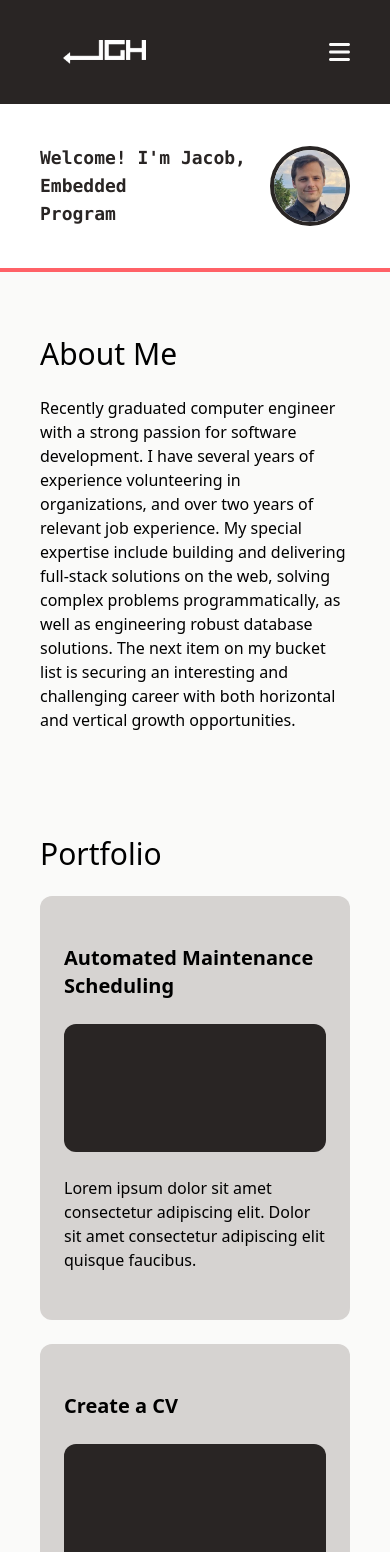
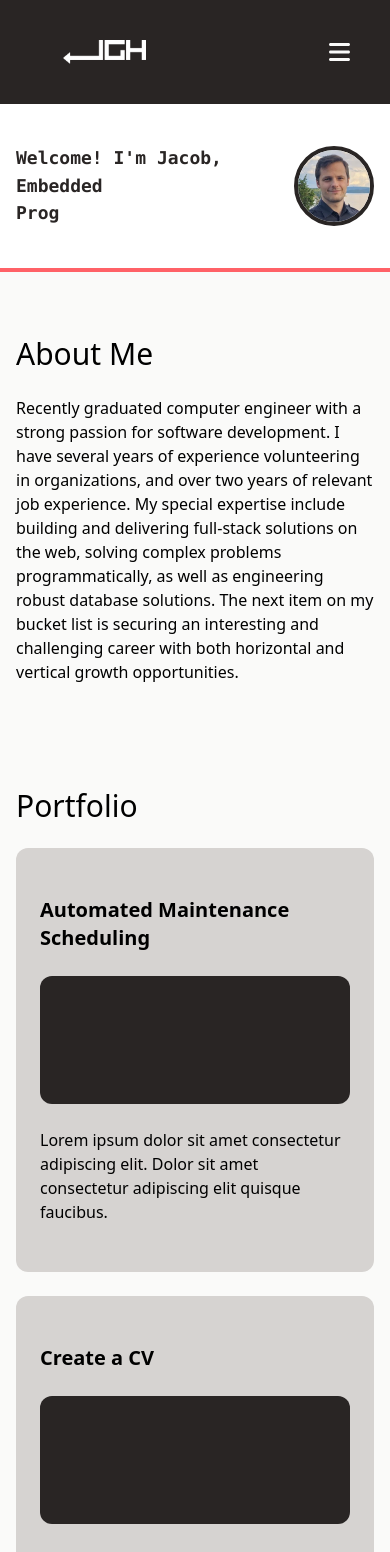
Before and after one commit to jacobg431/jacobgomezhansen.net, a React (Vite) app: page / in a window 390 px wide. Shown: the top 1552 px of the page. Built offline with nearby package versions, Linux system fonts and the light colour scheme.

Commit message:
Added very small screen breakpoint and adjusted paddings across webpage for full responsiveness to 320px

```diff
--- a/src/components/items/libraryItem.jsx
+++ b/src/components/items/libraryItem.jsx
@@ -1,7 +1,7 @@
 function LibraryItem(props) {
     return (
         <>
-            <div className="flex flex-col xs:flex-row w-full p-6 gap-6 text-center xs:text-left items-center bg-stone-300 rounded-xl">
+            <div className="flex flex-col xs:flex-row p-6 gap-6 text-center xs:text-left items-center bg-stone-300 rounded-xl">
                 <div className="min-w-20 h-24 bg-stone-800"></div>
                 <div className="">
                     <h3 className="text-xl font-bold py-2">{props.title}</h3>
--- a/src/components/sections/expertise.jsx
+++ b/src/components/sections/expertise.jsx
@@ -3,7 +3,7 @@ import ExpertiseItem from '../items/expertiseItem'
 function Expertise() {
     return (
         <>
-            <section id="expertise" className="p-10 bg-stone-50">
+            <section id="expertise" className="px-4 py-10 2xs:p-10 bg-stone-50">
                 <h2 className="text-3xl py-6">Expertise</h2>
                 <div className="grid grid-cols-[repeat(auto-fit,_minmax(150px,_1fr))] gap-6">
                     <ExpertiseItem title="Full-Stack Programming" />
--- a/src/components/sections/header.jsx
+++ b/src/components/sections/header.jsx
@@ -10,7 +10,7 @@ function Header() {
     const typewriterWrapperStyling =
         'inline-block w-[12rem] xs:w-[16rem] sm:w-[20rem] lg:w-auto text-lg xs:text-2xl sm:text-3xl lg:text-4xl font-mono font-bold'
     const preTypewriterStyling = 'inline-block w-auto whitespace-pre'
-    const typewriterStyling = 'inline-block w-auto xs:min-h-0 items-center whitespace-normal'
+    const typewriterStyling = 'inline-block w-auto min-h-0 items-center whitespace-normal'
     const typewriterStrings = ['Software Developer', 'Embedded Programmer', 'Computer Engineer']
 
     // State-related constants
@@ -58,7 +58,7 @@ function Header() {
         <>
             <header
                 id="header"
-                className="flex items-center p-10 border-b-4 border-b-red gap-8 relative hover:bg-black duration-400"
+                className="flex items-center px-4 py-10 2xs:p-10 gap-4 2xs:gap-8 border-b-4 border-b-red relative hover:bg-black duration-400"
                 style={{ justifyContent: flipped ? 'center' : 'space-between' }}
                 onMouseEnter={onHeaderMouseEnter}
                 onMouseLeave={onHeaderMouseLeave}
--- a/src/components/sections/introduction.jsx
+++ b/src/components/sections/introduction.jsx
@@ -1,7 +1,7 @@
 function Introduction() {
     return (
         <>
-            <section id="intro" className="p-10 bg-stone-50">
+            <section id="intro" className="px-4 py-10 2xs:p-10 bg-stone-50">
                 <h2 className="text-3xl py-6">About Me</h2>
                 <p className="max-w-3xl">
                     Recently graduated computer engineer with a strong passion for software development. I have several
--- a/src/components/sections/library.jsx
+++ b/src/components/sections/library.jsx
@@ -3,7 +3,7 @@ import LibraryItem from '../items/libraryItem'
 function Library() {
     return (
         <>
-            <section id="library" className="p-10 bg-stone-50">
+            <section id="library" className="px-4 py-10 2xs:p-10 bg-stone-50">
                 <h2 className="text-3xl py-6">Library</h2>
                 <div className="grid grid-cols-[repeat(auto-fit,_minmax(16rem,_1fr))] xs:grid-cols-[repeat(auto-fit,_minmax(24rem,_1fr))] gap-6">
                     <LibraryItem
--- a/src/components/sections/portfolio.jsx
+++ b/src/components/sections/portfolio.jsx
@@ -3,9 +3,9 @@ import PortfolioItem from '../items/portfolioItem'
 function Portfolio() {
     return (
         <>
-            <section id="portfolio" className="p-10 bg-stone-50">
+            <section id="portfolio" className="px-4 py-10 2xs:p-10 bg-stone-50">
                 <h2 className="text-3xl py-6">Portfolio</h2>
-                <div className="grid grid-cols-[repeat(auto-fit,_minmax(300px,_1fr))] gap-6">
+                <div className="grid grid-cols-[repeat(auto-fit,_minmax(16rem,_1fr))] gap-6">
                     <PortfolioItem
                         title="Automated Maintenance Scheduling"
                         description="Lorem ipsum dolor sit amet consectetur adipiscing elit. Dolor sit amet consectetur adipiscing elit quisque faucibus."
--- a/src/global.css
+++ b/src/global.css
@@ -10,6 +10,7 @@
     --animate-pulse: pulse 2s ease-in-out infinite;
 
     --breakpoint-xs: 30rem;
+    --breakpoint-2xs: 25rem;
 }
 
 *,
```
